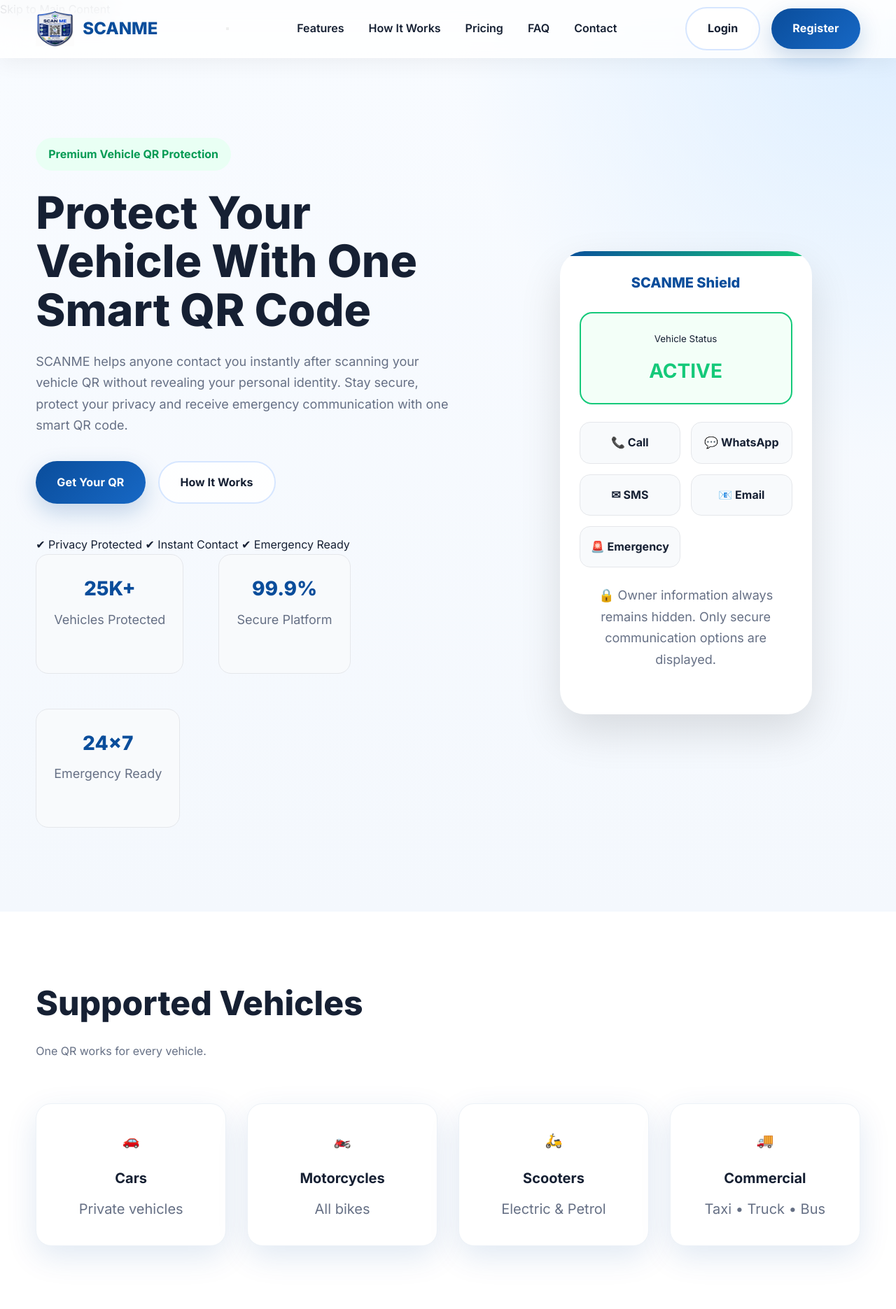
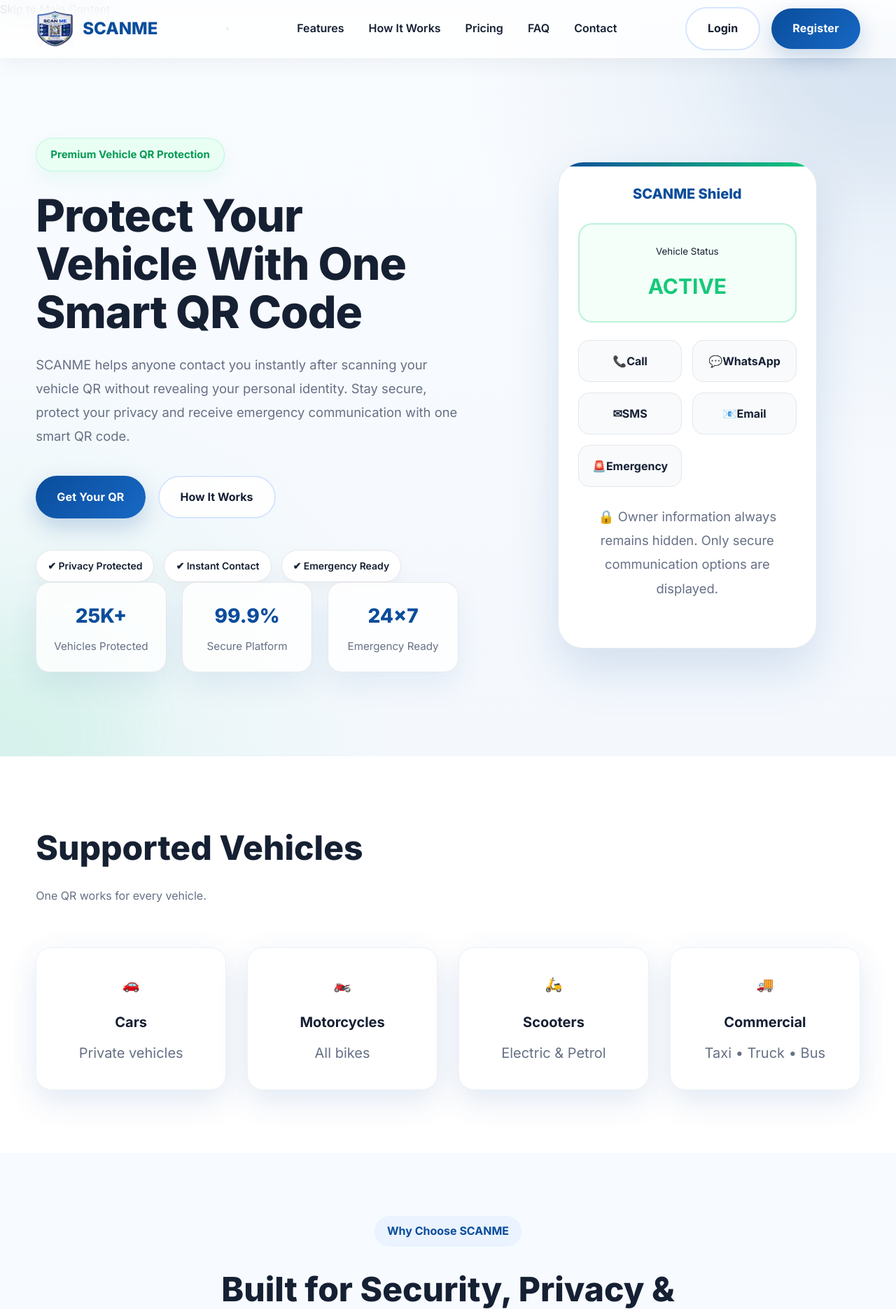
Before and after one commit to scanQRC/owner, a PHP site: page / in a window 1280 px wide. Shown: the top 1871 px of the page at 70% size. Run offline with PHP 8.4, Linux system fonts and the light colour scheme.

Commit message:
Refactor CSS styles for hero and phone mockup

```diff
--- a/assets/css/style.css
+++ b/assets/css/style.css
@@ -399,15 +399,72 @@
 
 .hero{
 
-padding-top:170px;
+position:relative;
 
-padding-bottom:120px;
+padding:170px 0 120px;
+
+overflow:hidden;
 
 background:
+radial-gradient(circle at top right,rgba(10,77,155,.10),transparent 38%),
+radial-gradient(circle at bottom left,rgba(21,201,122,.08),transparent 35%),
+linear-gradient(180deg,#F9FCFF 0%,#F4F8FD 100%);
 
-radial-gradient(circle at top right,#DDEEFF 0%,transparent 35%),
+}
 
-linear-gradient(#F8FBFF,#F4F8FD);
+.hero::before{
+
+content:"";
+
+position:absolute;
+
+top:-180px;
+
+right:-180px;
+
+width:420px;
+
+height:420px;
+
+border-radius:50%;
+
+background:rgba(10,77,155,.05);
+
+filter:blur(50px);
+
+pointer-events:none;
+
+}
+
+.hero::after{
+
+content:"";
+
+position:absolute;
+
+left:-120px;
+
+bottom:-120px;
+
+width:320px;
+
+height:320px;
+
+border-radius:50%;
+
+background:rgba(21,201,122,.06);
+
+filter:blur(45px);
+
+pointer-events:none;
+
+}
+
+.hero .container{
+
+position:relative;
+
+z-index:2;
 
 }
 
@@ -419,35 +476,65 @@
 
 align-items:center;
 
-gap:70px;
+gap:80px;
 
 }
 
 .badge{
 
-display:inline-block;
+display:inline-flex;
 
-padding:10px 18px;
+align-items:center;
+
+gap:10px;
+
+padding:10px 20px;
+
+margin-bottom:28px;
 
 background:#E9FFF4;
 
-color:#079B55;
+border:1px solid rgba(21,201,122,.18);
 
-border-radius:50px;
+border-radius:999px;
+
+font-size:15px;
 
 font-weight:700;
 
-margin-bottom:25px;
+color:#079B55;
+
+box-shadow:0 10px 25px rgba(21,201,122,.08);
+
+}
+
+.hero h1{
+
+font-size:clamp(3rem,5vw,4.8rem);
+
+font-weight:800;
+
+line-height:1.08;
+
+letter-spacing:-1px;
+
+margin-bottom:24px;
+
+color:var(--text);
 
 }
 
 .hero p{
 
-font-size:18px;
+max-width:620px;
 
-margin-bottom:35px;
+font-size:1.15rem;
 
-max-width:620px;
+line-height:1.85;
+
+color:var(--text-light);
+
+margin-bottom:40px;
 
 }
 
@@ -455,31 +542,109 @@
 
 display:flex;
 
+flex-wrap:wrap;
+
 gap:18px;
 
 margin-bottom:45px;
-
-flex-wrap:wrap;
 
 }
 
 .hero-stats{
 
-display:flex;
+display:grid;
 
-gap:50px;
+grid-template-columns:repeat(3,minmax(120px,1fr));
 
-flex-wrap:wrap;
+gap:22px;
+
+max-width:650px;
+
+}
+
+.hero-stats .stat-box{
+
+padding:24px;
+
+background:rgba(255,255,255,.82);
+
+border:1px solid rgba(229,231,235,.9);
+
+border-radius:20px;
+
+box-shadow:0 18px 40px rgba(10,77,155,.08);
+
+backdrop-filter:blur(10px);
+
+transition:all .35s ease;
+
+}
+
+.hero-stats .stat-box:hover{
+
+transform:translateY(-8px);
+
+box-shadow:0 28px 60px rgba(10,77,155,.14);
 
 }
 
 .hero-stats h2{
 
-font-size:34px;
+margin:0 0 8px;
+
+font-size:2rem;
+
+font-weight:800;
 
 color:var(--primary);
 
-margin-bottom:5px;
+}
+
+.hero-stats p{
+
+margin:0;
+
+font-size:.95rem;
+
+line-height:1.5;
+
+}
+
+.hero-trust{
+
+display:flex;
+
+flex-wrap:wrap;
+
+align-items:center;
+
+gap:14px;
+
+margin-top:35px;
+
+}
+
+.hero-trust span{
+
+display:inline-flex;
+
+align-items:center;
+
+gap:8px;
+
+padding:10px 16px;
+
+background:#fff;
+
+border:1px solid #E5E7EB;
+
+border-radius:999px;
+
+font-size:14px;
+
+font-weight:600;
+
+box-shadow:0 8px 24px rgba(0,0,0,.04);
 
 }
 
@@ -489,21 +654,33 @@
 
 .phone-mockup{
 
-background:#fff;
+position:relative;
 
-border-radius:35px;
+max-width:370px;
+
+margin:0 auto;
 
 padding:28px;
 
-box-shadow:0 25px 60px rgba(0,0,0,.12);
+background:#fff;
 
-max-width:360px;
+border-radius:36px;
 
-margin:auto;
+border:1px solid rgba(229,231,235,.9);
 
-position:relative;
+box-shadow:0 30px 70px rgba(10,77,155,.15);
 
 overflow:hidden;
+
+transition:transform .4s ease,box-shadow .4s ease;
+
+}
+
+.phone-mockup:hover{
+
+transform:translateY(-10px);
+
+box-shadow:0 40px 90px rgba(10,77,155,.20);
 
 }
 
@@ -519,9 +696,9 @@
 
 width:100%;
 
-height:7px;
+height:6px;
 
-background:linear-gradient(90deg,#0A4D9B,#15C97A);
+background:linear-gradient(90deg,var(--primary),var(--secondary));
 
 }
 
@@ -529,11 +706,11 @@
 
 text-align:center;
 
+font-size:20px;
+
 font-weight:800;
 
 color:var(--primary);
-
-font-size:20px;
 
 margin-bottom:25px;
 
@@ -541,27 +718,27 @@
 
 .status-box{
 
-padding:22px;
+padding:24px;
 
-border-radius:18px;
+margin-bottom:25px;
 
 background:#F3FFF8;
 
-border:2px solid #15C97A;
+border:2px solid rgba(21,201,122,.25);
+
+border-radius:20px;
 
 text-align:center;
-
-margin-bottom:25px;
 
 }
 
 .status-box h3{
 
-font-size:28px;
+margin-top:12px;
 
-color:#15C97A;
+font-size:30px;
 
-margin-top:10px;
+color:var(--secondary);
 
 }
 
@@ -579,19 +756,25 @@
 
 .action-grid a{
 
+display:flex;
+
+align-items:center;
+
+justify-content:center;
+
+min-height:60px;
+
+padding:15px;
+
 background:#F8FAFC;
 
 border:1px solid #E5E7EB;
 
-padding:15px;
-
-border-radius:15px;
+border-radius:16px;
 
 font-weight:700;
 
-text-align:center;
-
-transition:.3s;
+transition:all .3s ease;
 
 }
 
@@ -603,15 +786,19 @@
 
 transform:translateY(-4px);
 
+box-shadow:0 16px 35px rgba(10,77,155,.18);
+
 }
 
 .privacy-note{
 
+text-align:center;
+
 font-size:14px;
 
-text-align:center;
+line-height:1.6;
 
-color:#667085;
+color:var(--text-light);
 
 }
 
```
